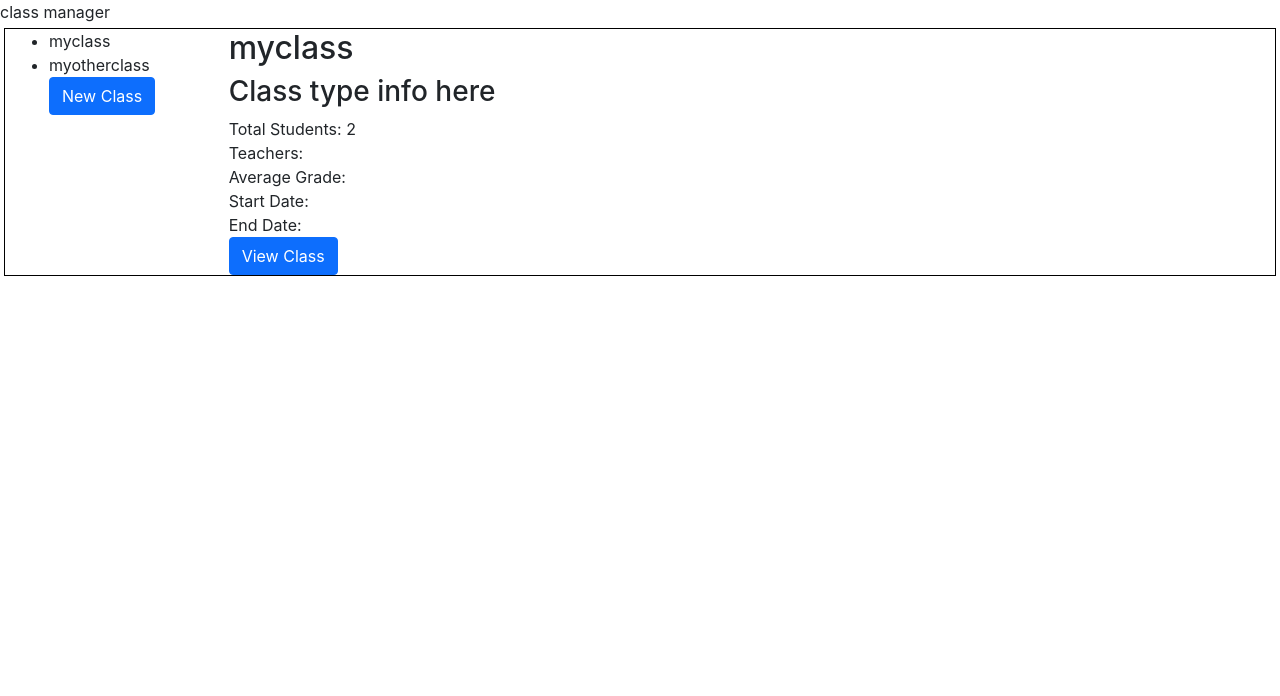
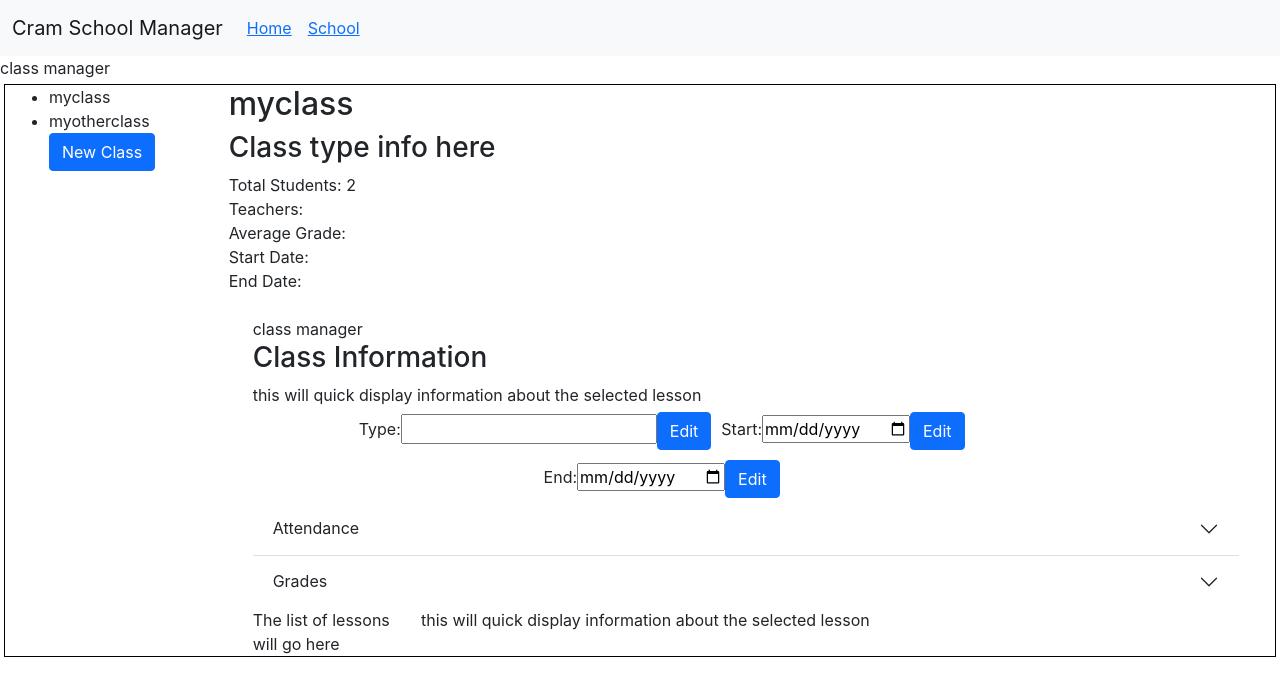
Before and after one commit to CodyGrogan/cramschoolmanager, a React (Create React App) app in the folder client/: page /school in a window 1280 px wide. Shown: the top 696 px of the page. Built offline with nearby package versions, Linux system fonts and the light colour scheme.

Commit message:
added navbar, formatting for classmanager

```diff
--- a/client/src/App.css
+++ b/client/src/App.css
@@ -32,7 +32,7 @@
 .school-section{
   outline: solid black 1px;
   margin: 5px;
-  max-height: 400px;
+
 }
 
 .list-box{
@@ -46,6 +46,18 @@
   cursor: pointer;
 }
 
+.inputBox{
+  display: flex;
+  flex-wrap: wrap;
+  justify-content: center;
+}
+
+.inputDiv{
+  margin: 5px;
+  text-align: center;
+}
+
+
 @keyframes App-logo-spin {
   from {
     transform: rotate(0deg);
--- a/client/src/App.tsx
+++ b/client/src/App.tsx
@@ -36,6 +36,7 @@ function App() {
     newclass2.addStudent(newstudent3);
     newclass2.addStudent(newstudent4);
     newclass2.addStudent(newstudent5);
+    newclass2.type = "English"
 
     let myschool = new School('myschool');
     myschool.classList.push(newclass);
--- a/client/src/components/ClassManager.tsx
+++ b/client/src/components/ClassManager.tsx
@@ -1,18 +1,74 @@
+
+import SchoolClass from "../classes/SchoolClass";
 
 function ClassManager(props: any){
+
+    let schoolClass: SchoolClass = props.class;
+
+    function editPressed(inputType: String){
+        switch(inputType){
+        case 'Type':
+            let newtype = (document.getElementById('classType') as HTMLInputElement).value;
+            schoolClass.type = newtype;
+            console.log(schoolClass.type);
+
+        }
+
+    }
+
+
     return(
         <div className="container">
             class manager
+
             <div className="row">
-                <div className="col">
-                This will display a summary about the selected schoolclass
+            <h3>Class Information</h3>
+            <div className="col-10">this will quick display information about the selected lesson <br/>
+
+                <div className="inputBox">
+              <div className="inputDiv"> <label>Type:<input id='classType' type={'text'} placeholder={schoolClass.type}></input></label><button onClick={()=> editPressed('Type')} className="btn btn-primary">Edit</button></div>
+              <div className="inputDiv"> <label>Start:<input id='classType' type={'date'} placeholder={schoolClass.type}></input></label><button className="btn btn-primary">Edit</button></div>
+              <div className="inputDiv"> <label>End:<input id='classType' type={'date'} placeholder={schoolClass.type}></input></label><button className="btn btn-primary">Edit</button></div>
+
+
                 </div>
-                </div>
+            </div>
+        </div>
+
+
             <div className="row">
             <div  className="col">
-            this section will have an accordion. there will be a grid with students on the y axis and lessonnum on x axis to display attendance data.
-                                the second section will show students on y axis, assignments on x axis, and display the grade for each assignment. clicking the grade will open assignment information
+                <div className="accordion accordion-flush" id="accordionFlushExample">
+                    <div className="accordion-item">
+                        <h2 className="accordion-header" id="flush-headingOne">
+                        <button className="accordion-button collapsed" type="button" data-bs-toggle="collapse" data-bs-target="#flush-collapseOne" aria-expanded="false" aria-controls="flush-collapseOne">
+                            Attendance
+                        </button>
+                        </h2>
+                        <div id="flush-collapseOne" className="accordion-collapse collapse" aria-labelledby="flush-headingOne" data-bs-parent="#accordionFlushExample">
+                        <div className="accordion-body">
 
+                            this section will include a table with student names on the y axis, lesson nums on the x axis. There will be checkboxs showing if the student attended the class or not.
+
+                        </div>
+                        </div>
+                    </div>
+                    <div className="accordion-item">
+                        <h2 className="accordion-header" id="flush-headingTwo">
+                        <button className="accordion-button collapsed" type="button" data-bs-toggle="collapse" data-bs-target="#flush-collapseTwo" aria-expanded="false" aria-controls="flush-collapseTwo">
+                            Grades
+                        </button>
+                        </h2>
+                        <div id="flush-collapseTwo" className="accordion-collapse collapse" aria-labelledby="flush-headingTwo" data-bs-parent="#accordionFlushExample">
+                        <div className="accordion-body">
+
+                        this section will include a table with student names on the y axis, assignments on the x axis. The grade will be shown for each student for each assignment.
+
+                        </div>
+                        </div>
+                    </div>
+
+                </div>
             </div>
 
             </div>
--- a/client/src/components/ClassSummary.tsx
+++ b/client/src/components/ClassSummary.tsx
@@ -19,7 +19,6 @@ function ClassSummary(props: any){
         End Date:
         <br/>
 
-        <button className="btn btn-primary">View Class</button>
 
 
           </div>
--- a/client/src/components/Home.tsx
+++ b/client/src/components/Home.tsx
@@ -1,3 +1,4 @@
+import Navbar from "./Navbar";
 
 
 
@@ -7,6 +8,7 @@ function Home(props: any){
 
     return(
         <div>
+            <Navbar/>
             Homepage
         </div>
     )
--- a/client/src/components/LessonManager.tsx
+++ b/client/src/components/LessonManager.tsx
@@ -2,7 +2,7 @@
 function LessonManager(props: any){
     return(
         <div>
-            school manager
+            lesson manager
         </div>
     )
 }
--- a/client/src/components/Navbar.tsx
+++ b/client/src/components/Navbar.tsx
@@ -1,8 +1,29 @@
+import { BrowserRouter, Route, Routes, Link} from 'react-router-dom';
 
 
 function Navbar(props: any){
     return(
-        <div>this is a navbar</div>
+       <nav className="navbar navbar-expand-lg navbar-light bg-light">
+  <div className="container-fluid">
+    <a className="navbar-brand" href="#">Cram School Manager</a>
+    <button className="navbar-toggler" type="button" data-bs-toggle="collapse" data-bs-target="#navbarSupportedContent" aria-controls="navbarSupportedContent" aria-expanded="false" aria-label="Toggle navigation">
+      <span className="navbar-toggler-icon"></span>
+    </button>
+    <div className="collapse navbar-collapse" id="navbarSupportedContent">
+      <ul className="navbar-nav me-auto mb-2 mb-lg-0">
+        <li className="nav-item">
+          <a className="nav-link active" aria-current="page" href="#"><Link to='/'>Home</Link></a>
+        </li>
+
+        <li className="nav-item">
+          <a className="nav-link active" aria-current="page" href="#"><Link to='/school'>School</Link></a>
+        </li>
+
+      </ul>
+
+    </div>
+  </div>
+</nav>
     )
 }
 
--- a/client/src/components/SchoolManager.tsx
+++ b/client/src/components/SchoolManager.tsx
@@ -2,6 +2,9 @@ import {useState, useEffect} from 'react';
 import School from '../classes/School';
 import ListItem from './ListItem';
 import ClassSummary from './ClassSummary';
+import ClassManager from './ClassManager';
+import SchoolClass from '../classes/SchoolClass';
+import Navbar from './Navbar';
 
 
 function SchoolManager(props: any){
@@ -11,6 +14,8 @@ function SchoolManager(props: any){
     let schoolInfo: School = props.school;
     let hello: string = 'hello';
     const [summary, setSummary] = useState<JSX.Element[]>();
+    const [manager, setManager] = useState<JSX.Element[]>();
+    const [currentClass, setCurrentClass] = useState<SchoolClass>();
 
     useEffect(()=>{
         console.log('use effect fired')
@@ -25,7 +30,10 @@ function SchoolManager(props: any){
 
         if(schoolInfo.classList[0] !== undefined){
        let newjsx = <ClassSummary class = {schoolInfo.classList[0]} />
+       let newmanager = <ClassManager class = {schoolInfo.classList[selectedClass]} />
        setSummary([newjsx]);
+       setManager([newmanager]);
+
         }
     },
     [props.school]);
@@ -33,7 +41,9 @@ function SchoolManager(props: any){
     useEffect(()=>{
         if(schoolInfo.classList[0] !== undefined){
         let newjsx = <ClassSummary class = {schoolInfo.classList[selectedClass]} />
+        let newmanager = <ClassManager class = {schoolInfo.classList[selectedClass]} />
        setSummary([newjsx]);
+       setManager([newmanager]);
         }
 
     },
@@ -41,13 +51,19 @@ function SchoolManager(props: any){
 
     return(
         <div>
+            <Navbar/>
             class manager
             <div className="row school-section">
                 <div className="col-2 list-box"><ul>
                     {classList}
                     <button className='btn btn-primary'>New Class</button>
                     </ul></div>
-                <div className="col-10">{summary}</div>
+                <div className="col-10">
+
+                    {summary} <br/>
+                    {manager}
+
+                </div>
             </div>
 
 
```
